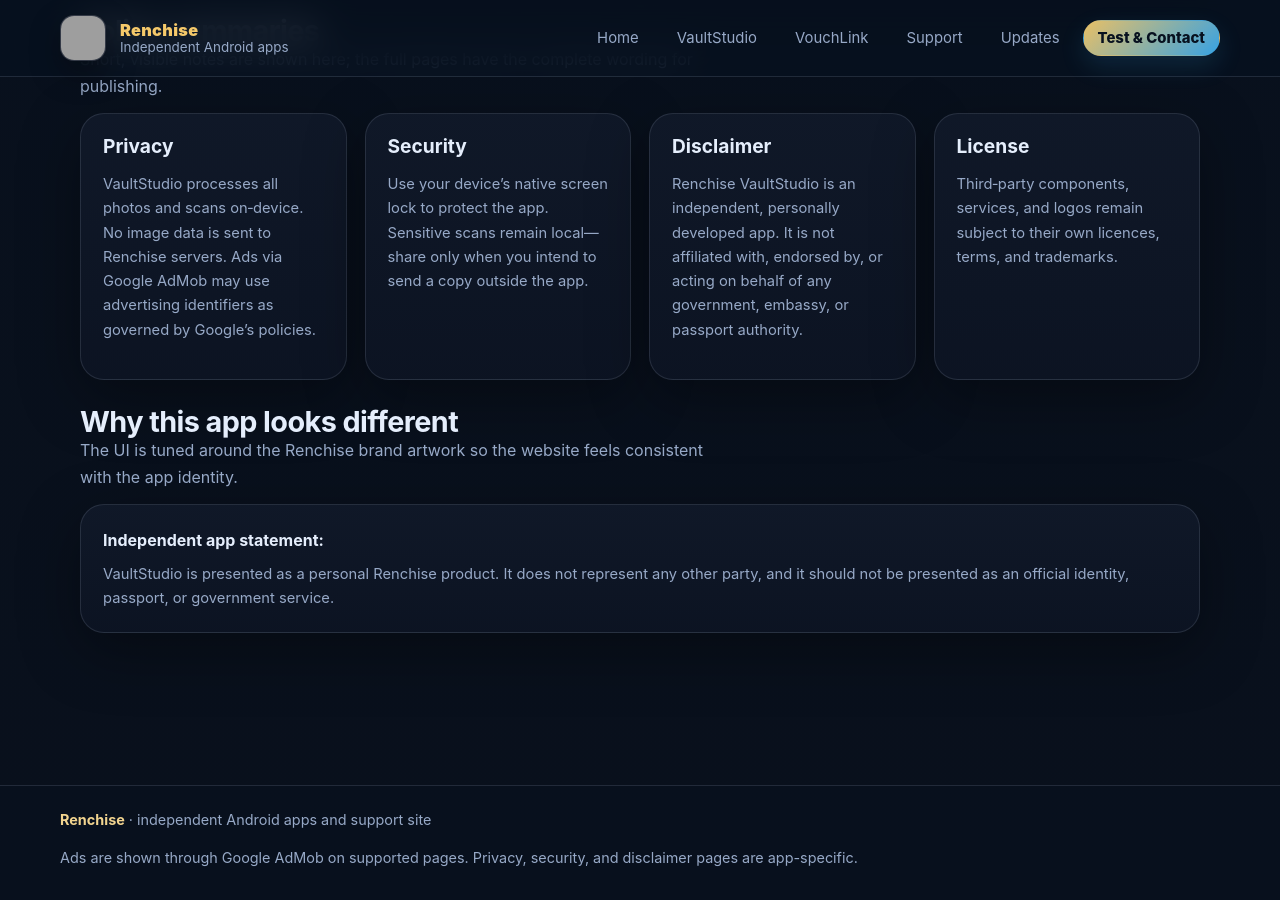
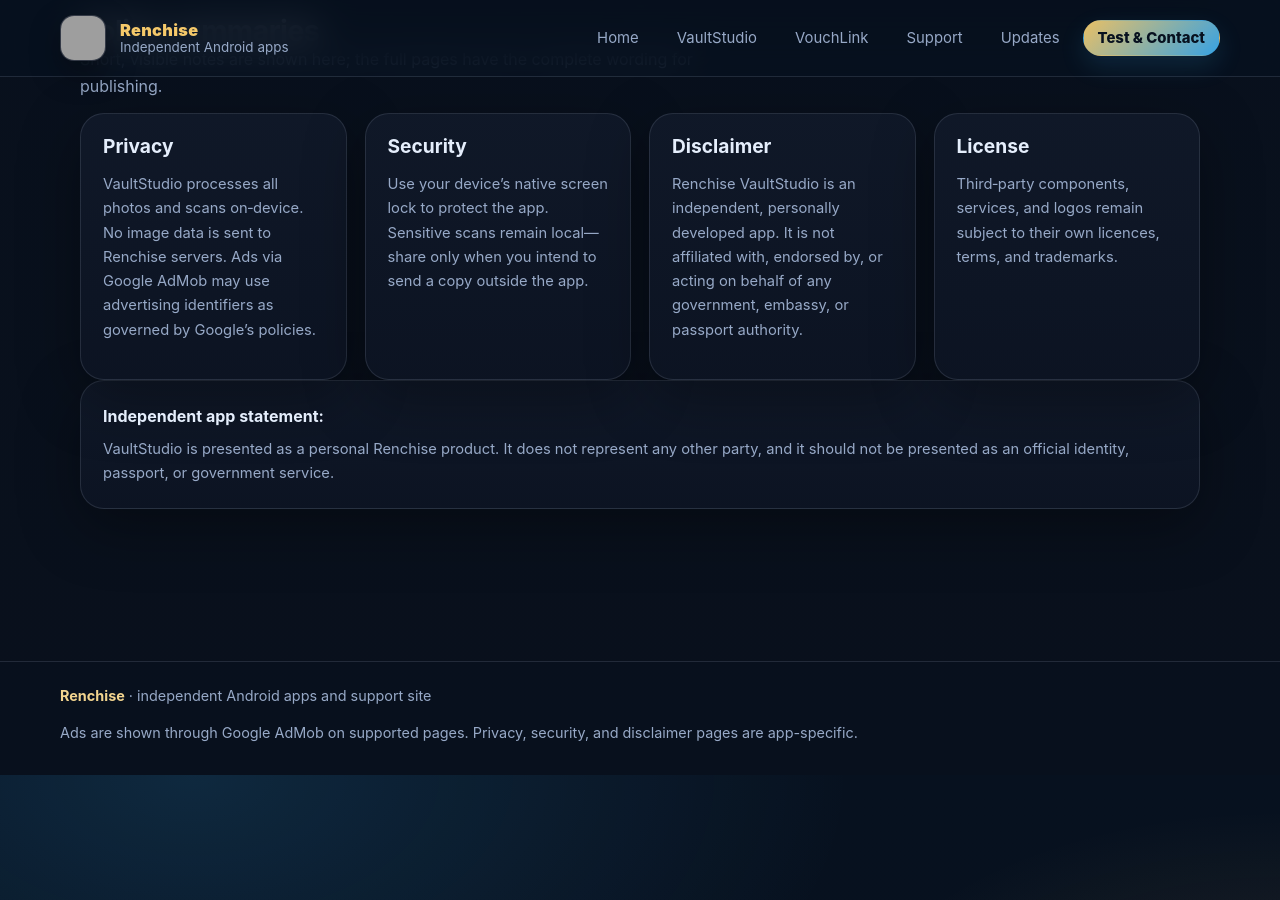
Before and after one commit to renchise/renchise.github.io, a Jekyll site: the page built from vaultstudio/index.html, in a window 1280 px wide and 900 px high, scrolled down 2073 px. Built offline with Jekyll 4.4.1, drawn with Linux system fonts in a browser that asks for light colours; grey boxes are pictures that could not be loaded.

Commit message:
Update index.html

```diff
--- a/vaultstudio/index.html
+++ b/vaultstudio/index.html
@@ -112,12 +112,7 @@
       </a>
     </div>
 
-    <div class="section-head" style="margin-top:26px;">
-      <div>
-        <h2>Why this app looks different</h2>
-        <p>The UI is tuned around the Renchise brand artwork so the website feels consistent with the app identity.</p>
-      </div>
-    </div>
+
     <div class="notice">
       <strong>Independent app statement:</strong>
       <div class="muted small" style="margin-top:8px;">
```
